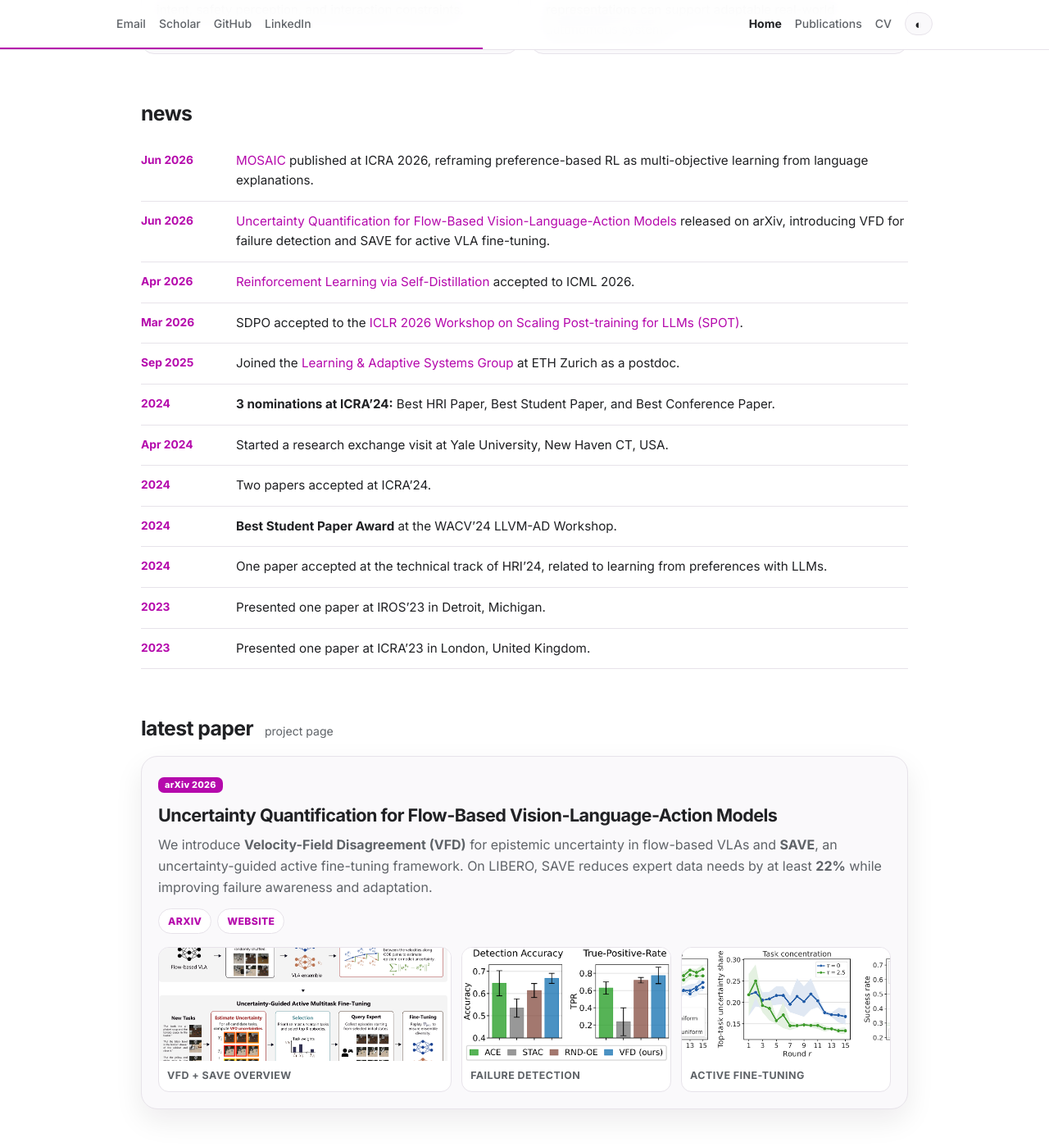
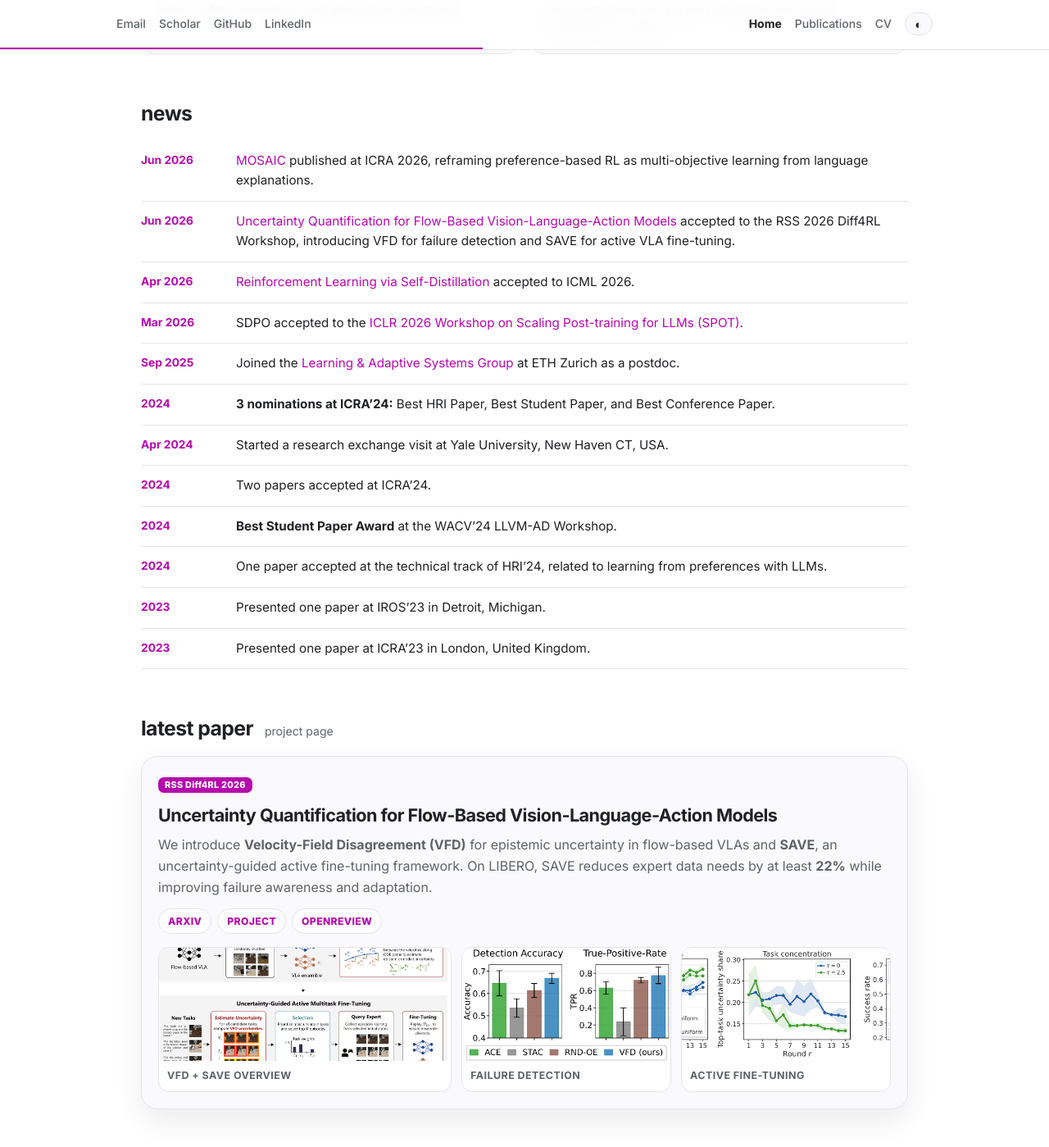
Before and after one commit to DanielLSM/daniellsm.github.io, a Jekyll site: the page index.html, which Jekyll copies as it is, in a window 1280 px wide and 1400 px high, scrolled down 1044 px. Shown: the whole window at 82% size. Built offline with Jekyll 4.4.1, drawn with Linux system fonts in a browser that asks for light colours; a style sheet for code colours, icons or effects is not loaded; some of the changed text lies outside the part shown.

Commit message:
Update UQ VLA workshop status

```diff
--- a/index.html
+++ b/index.html
@@ -75,7 +75,7 @@
   <div class="section-heading"><h2>news</h2></div>
   <table class="news-table"><tbody>
     <tr><th>Jun 2026</th><td><a href="https://rasevents.org/uploads/documents/pdfviewer/df/bd/218300-2586.pdf">MOSAIC</a> published at ICRA 2026, reframing preference-based RL as multi-objective learning from language explanations.</td></tr>
-    <tr><th>Jun 2026</th><td><a href="https://arxiv.org/abs/2606.18043">Uncertainty Quantification for Flow-Based Vision-Language-Action Models</a> released on arXiv, introducing VFD for failure detection and SAVE for active VLA fine-tuning.</td></tr>
+    <tr><th>Jun 2026</th><td><a href="https://arxiv.org/abs/2606.18043">Uncertainty Quantification for Flow-Based Vision-Language-Action Models</a> accepted to the RSS 2026 Diff4RL Workshop, introducing VFD for failure detection and SAVE for active VLA fine-tuning.</td></tr>
     <tr><th>Apr 2026</th><td><a href="https://icml.cc/virtual/2026/poster/64121">Reinforcement Learning via Self-Distillation</a> accepted to ICML 2026.</td></tr>
     <tr><th>Mar 2026</th><td>SDPO accepted to the <a href="https://iclr.cc/virtual/2026/10013442">ICLR 2026 Workshop on Scaling Post-training for LLMs (SPOT)</a>.</td></tr>
     <tr><th>Sep 2025</th><td>Joined the <a href="https://las.inf.ethz.ch/">Learning & Adaptive Systems Group</a> at ETH Zurich as a postdoc.</td></tr>
@@ -93,10 +93,10 @@
   <div class="section-heading"><h2>latest paper</h2><a href="https://tum-lsy.github.io/uq_vla/" target="_blank" rel="noopener">project page</a></div>
   <article class="spotlight-card">
     <div>
-      <span class="venue-badge inline-badge">arXiv 2026</span>
+      <span class="venue-badge inline-badge">RSS Diff4RL 2026</span>
       <h3>Uncertainty Quantification for Flow-Based Vision-Language-Action Models</h3>
       <p>We introduce <strong>Velocity-Field Disagreement (VFD)</strong> for epistemic uncertainty in flow-based VLAs and <strong>SAVE</strong>, an uncertainty-guided active fine-tuning framework. On LIBERO, SAVE reduces expert data needs by at least <strong>22%</strong> while improving failure awareness and adaptation.</p>
-      <div class="pub-links"><a href="https://arxiv.org/abs/2606.18043" target="_blank" rel="noopener">arXiv</a><a href="https://tum-lsy.github.io/uq_vla/" target="_blank" rel="noopener">Website</a></div>
+      <div class="pub-links"><a href="https://arxiv.org/abs/2606.18043" target="_blank" rel="noopener">arXiv</a><a href="https://tum-lsy.github.io/uq_vla/" target="_blank" rel="noopener">Project</a><a href="https://openreview.net/forum?id=n4SduYrwk2" target="_blank" rel="noopener">OpenReview</a></div>
     </div>
     <div class="plot-grid">
       <figure><img src="/images/research/uq-vla/overview.png" alt="VFD and SAVE method overview"><figcaption>VFD + SAVE overview</figcaption></figure>
@@ -111,16 +111,16 @@
   <ol class="publication-list">
 <li class="publication">
     <figure class="pub-media">
-      <span class="venue-badge">arXiv 2026</span>
+      <span class="venue-badge">RSS Diff4RL 2026</span>
       <img src="/images/research/uq-vla/overview.png" alt="Uncertainty Quantification for Flow-Based Vision-Language-Action Models thumbnail">
     </figure>
     <article class="pub-body">
       <div class="year-watermark">2026</div>
       <h3 class="pub-title">Uncertainty Quantification for Flow-Based Vision-Language-Action Models</h3>
       <p class="pub-authors">Ralf Römer, Maximilian Seeliger, Saida Liu, Ben Sturgis, Marco Bagatella, <strong>Daniel Marta</strong>, Andreas Krause, and Angela P. Schoellig</p>
-      <p class="pub-venue"><em>arXiv preprint arXiv:2606.18043</em>, 2026</p>
+      <p class="pub-venue">Accepted to the <em>RSS 2026 Diff4RL Workshop</em>; arXiv:2606.18043, 2026</p>
       <p class="pub-summary">Introduces Velocity-Field Disagreement (VFD) for epistemic uncertainty in flow-based VLAs and SAVE, an uncertainty-guided active fine-tuning framework that needs at least 22% fewer expert demonstrations than baselines.</p>
-      <div class="pub-links"><a href="https://arxiv.org/abs/2606.18043" target="_blank" rel="noopener">Paper</a><a href="https://tum-lsy.github.io/uq_vla/" target="_blank" rel="noopener">Website</a></div>
+      <div class="pub-links"><a href="https://arxiv.org/abs/2606.18043" target="_blank" rel="noopener">Paper</a><a href="https://tum-lsy.github.io/uq_vla/" target="_blank" rel="noopener">Project</a><a href="https://openreview.net/forum?id=n4SduYrwk2" target="_blank" rel="noopener">OpenReview</a></div>
     </article>
   </li>
 <li class="publication">
--- a/research.html
+++ b/research.html
@@ -50,16 +50,16 @@
   <ol class="publication-list">
 <li class="publication">
     <figure class="pub-media">
-      <span class="venue-badge">arXiv 2026</span>
+      <span class="venue-badge">RSS Diff4RL 2026</span>
       <img src="/images/research/uq-vla/overview.png" alt="Uncertainty Quantification for Flow-Based Vision-Language-Action Models thumbnail">
     </figure>
     <article class="pub-body">
       <div class="year-watermark">2026</div>
       <h3 class="pub-title">Uncertainty Quantification for Flow-Based Vision-Language-Action Models</h3>
       <p class="pub-authors">Ralf Römer, Maximilian Seeliger, Saida Liu, Ben Sturgis, Marco Bagatella, <strong>Daniel Marta</strong>, Andreas Krause, and Angela P. Schoellig</p>
-      <p class="pub-venue"><em>arXiv preprint arXiv:2606.18043</em>, 2026</p>
+      <p class="pub-venue">Accepted to the <em>RSS 2026 Diff4RL Workshop</em>; arXiv:2606.18043, 2026</p>
       <p class="pub-summary">Introduces Velocity-Field Disagreement (VFD) for epistemic uncertainty in flow-based VLAs and SAVE, an uncertainty-guided active fine-tuning framework that needs at least 22% fewer expert demonstrations than baselines.</p>
-      <div class="pub-links"><a href="https://arxiv.org/abs/2606.18043" target="_blank" rel="noopener">Paper</a><a href="https://tum-lsy.github.io/uq_vla/" target="_blank" rel="noopener">Website</a></div>
+      <div class="pub-links"><a href="https://arxiv.org/abs/2606.18043" target="_blank" rel="noopener">Paper</a><a href="https://tum-lsy.github.io/uq_vla/" target="_blank" rel="noopener">Project</a><a href="https://openreview.net/forum?id=n4SduYrwk2" target="_blank" rel="noopener">OpenReview</a></div>
     </article>
   </li>
 <li class="publication">
--- a/research/index.html
+++ b/research/index.html
@@ -50,16 +50,16 @@
   <ol class="publication-list">
 <li class="publication">
     <figure class="pub-media">
-      <span class="venue-badge">arXiv 2026</span>
+      <span class="venue-badge">RSS Diff4RL 2026</span>
       <img src="/images/research/uq-vla/overview.png" alt="Uncertainty Quantification for Flow-Based Vision-Language-Action Models thumbnail">
     </figure>
     <article class="pub-body">
       <div class="year-watermark">2026</div>
       <h3 class="pub-title">Uncertainty Quantification for Flow-Based Vision-Language-Action Models</h3>
       <p class="pub-authors">Ralf Römer, Maximilian Seeliger, Saida Liu, Ben Sturgis, Marco Bagatella, <strong>Daniel Marta</strong>, Andreas Krause, and Angela P. Schoellig</p>
-      <p class="pub-venue"><em>arXiv preprint arXiv:2606.18043</em>, 2026</p>
+      <p class="pub-venue">Accepted to the <em>RSS 2026 Diff4RL Workshop</em>; arXiv:2606.18043, 2026</p>
       <p class="pub-summary">Introduces Velocity-Field Disagreement (VFD) for epistemic uncertainty in flow-based VLAs and SAVE, an uncertainty-guided active fine-tuning framework that needs at least 22% fewer expert demonstrations than baselines.</p>
-      <div class="pub-links"><a href="https://arxiv.org/abs/2606.18043" target="_blank" rel="noopener">Paper</a><a href="https://tum-lsy.github.io/uq_vla/" target="_blank" rel="noopener">Website</a></div>
+      <div class="pub-links"><a href="https://arxiv.org/abs/2606.18043" target="_blank" rel="noopener">Paper</a><a href="https://tum-lsy.github.io/uq_vla/" target="_blank" rel="noopener">Project</a><a href="https://openreview.net/forum?id=n4SduYrwk2" target="_blank" rel="noopener">OpenReview</a></div>
     </article>
   </li>
 <li class="publication">
```
Also changed, not shown: _data/publications.yml (+5 -3 lines), 1 other file.
